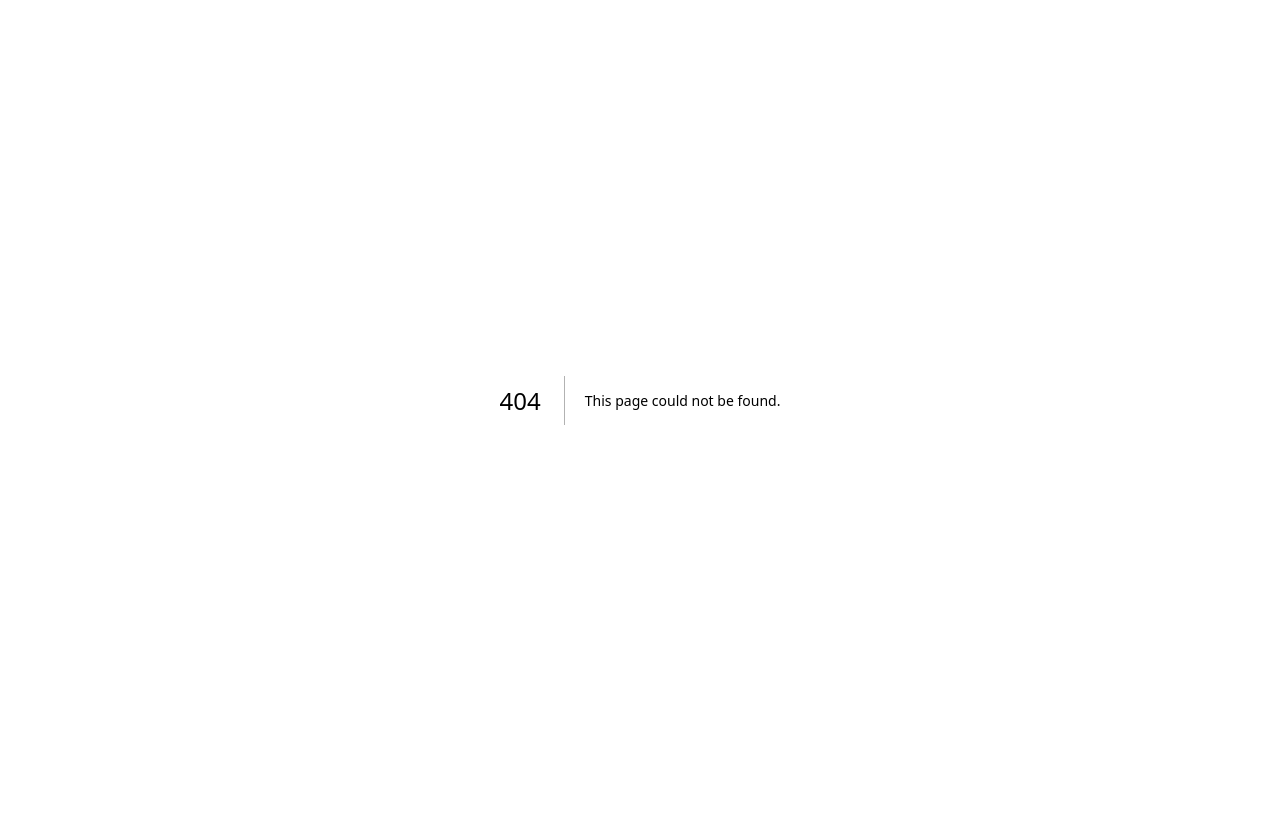
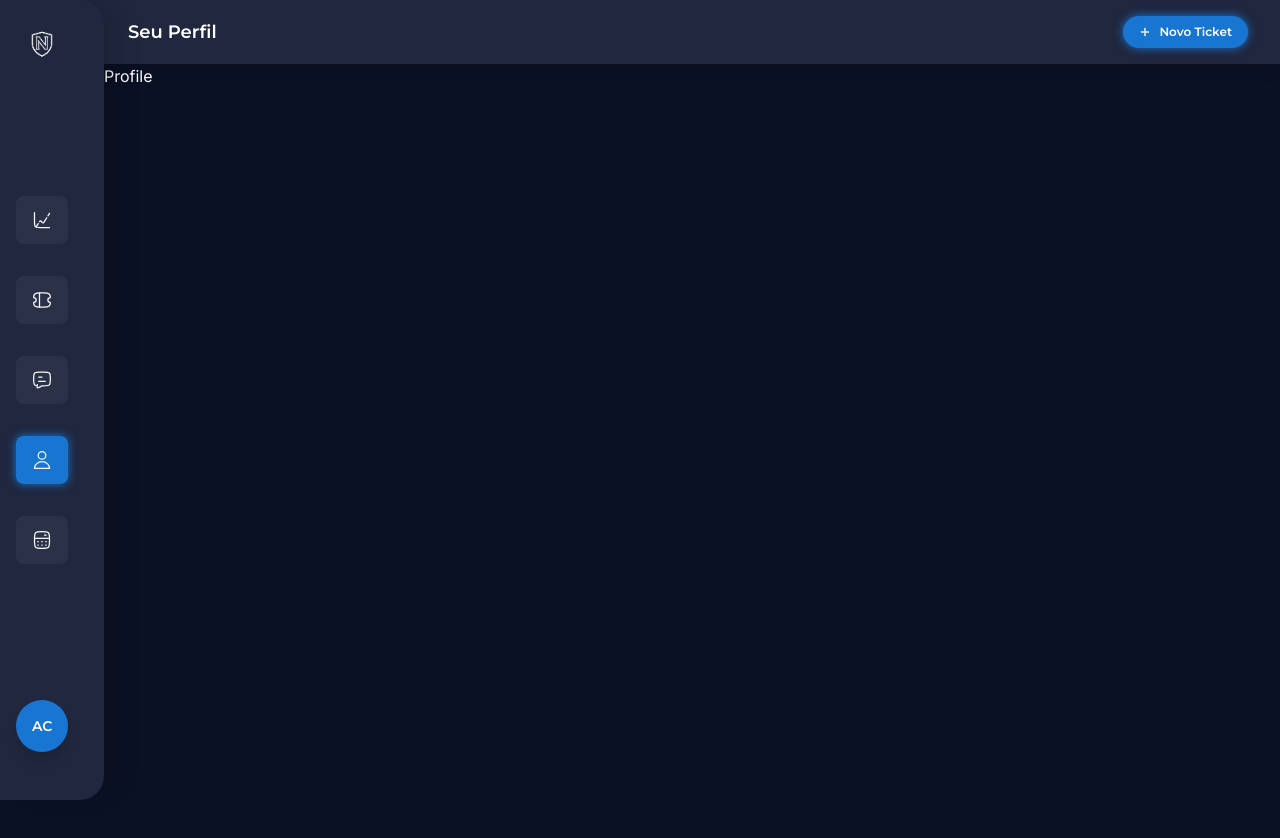
Before and after one commit to jvitoralmeida01/th-loomi, a Next.js app: page /profile in a window 1280 px wide. Before the commit this address had no page. Shown: the top 838 px of the page. Before the commit the page ends 800 px from the top, so only its background shows below. Built offline with nearby package versions, Linux system fonts and the light colour scheme.

Commit message:
reorganize folder structure to acommodate authenticated only layout

```diff
--- /dev/null
+++ b/app/(authenticated)/profile/page.tsx
@@ -0,0 +1,7 @@
+export default function ProfilePage() {
+  return (
+    <div className="h-[2000px]">
+        <h1>Profile</h1>
+    </div>
+  )
+}
--- a/app/ticket-management/page.tsx
+++ b/app/(authenticated)/ticket-management/page.tsx
@@ -1,6 +1,6 @@
 export default function TicketManagementPage() {
   return (
-    <div>
+    <div className="h-[2000px]">
         <h1>Ticket Management</h1>
     </div>
   )
--- a/app/login/page.tsx
+++ b/app/(unauthenticated)/login/page.tsx
@@ -5,10 +5,10 @@
 import arrowDownIcon from "@/assets/icons/arrow_down.svg";
 import brFlag from "@/assets/flags/br.png";
 import helpIcon from "@/assets/icons/customer_support.svg";
-import Checkbox from "../_components/Checkbox";
-import Button, { ButtonVariant } from "../_components/Button";
-import TextField from "../_components/TextField";
-import ReverseBorderRadius from "../_components/ReverseBorderRadius";
+import Checkbox from "../../_components/Checkbox";
+import Button, { ButtonVariant } from "../../_components/Button";
+import TextField from "../../_components/TextField";
+import ReverseBorderRadius from "../../_components/ReverseBorderRadius";
 
 async function loginAction(formData: FormData) {
   "use server";
@@ -86,7 +86,7 @@
                   variant={ButtonVariant.NAV}
                 >
                   <Image src={arrowDownIcon} alt="Arrow Down Icon" className="h-4 w-4" />
-                  <Image src={brFlag} alt="Flag Icon" className="h-4 w-4" />
+                  <Image src={brFlag} alt="Flag Icon" className="h-4 w-4 antialiased pointer-events-none" />
                   PT-br
                 </Button>
                 <div />
```
Also changed, not shown: app/(authenticated)/chat/page.tsx (renamed from app/chat/page.tsx), app/(authenticated)/dashboard/page.tsx (renamed from app/dashboard/page.tsx), app/(authenticated)/plan-simulator/page.tsx (renamed from app/plan-simulator/page.tsx).
